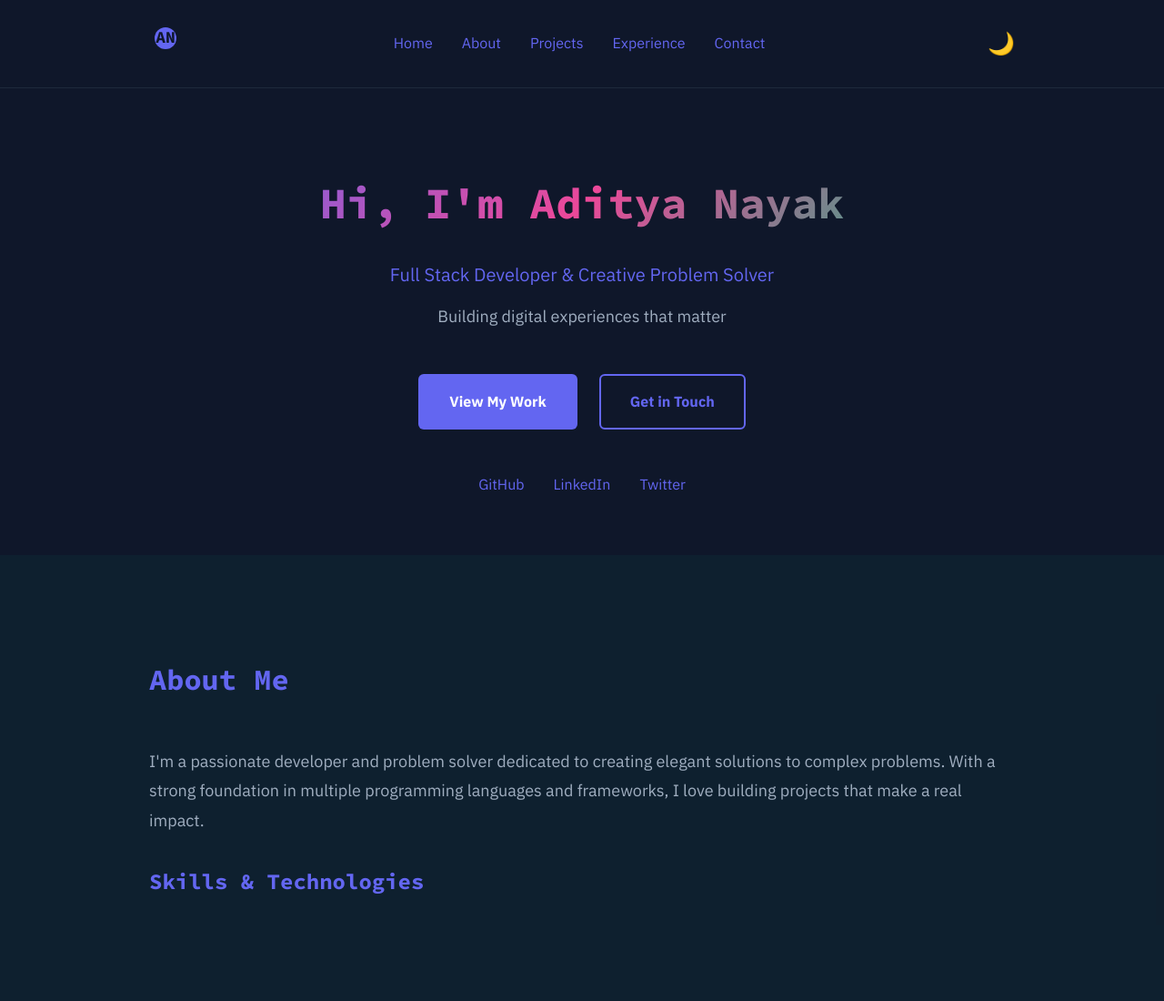
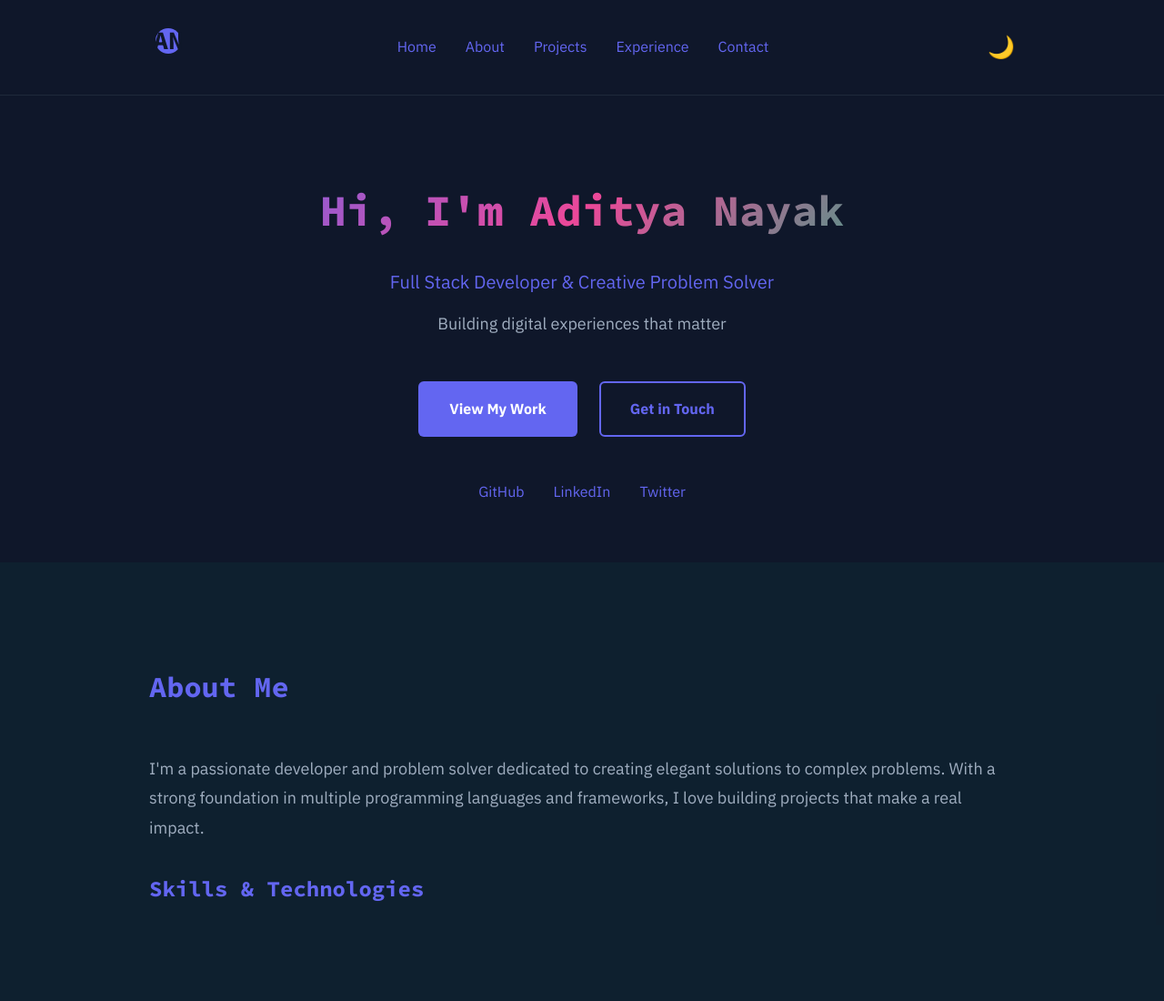
Before and after one commit to amazingadinayak-coder/amazingadinayak-coder.github.io, a plain HTML site: page index.html in a window 1280 px wide. Shown: the top 1100 px of the page at 91% size. Drawn offline with Linux system fonts and the light colour scheme.

Commit message:
Enlarge initials logo: bigger SVG and initials font-size

```diff
--- a/index.html
+++ b/index.html
@@ -16,11 +16,11 @@
             <div class="logo">
                 <a href="/" class="logo-link" aria-label="Home - Aditya Nayak">
                     <!-- SVG monogram (AN) - initials only -->
-                    <svg class="logo-svg" width="48" height="48" viewBox="0 0 64 64" xmlns="http://www.w3.org/2000/svg" role="img" aria-hidden="true">
+                    <svg class="logo-svg" width="56" height="56" viewBox="0 0 64 64" xmlns="http://www.w3.org/2000/svg" role="img" aria-hidden="true">
                         <rect rx="12" width="64" height="64" fill="none"/>
                         <g transform="translate(8,8)">
                             <circle cx="16" cy="16" r="16" fill="#6366F1"/>
-                            <text x="16" y="22" font-family="Source Code Pro, monospace" font-weight="700" font-size="24" fill="#0F172A" text-anchor="middle">AN</text>
+                            <text x="16" y="26" font-family="Source Code Pro, monospace" font-weight="800" font-size="32" fill="#0F172A" text-anchor="middle">AN</text>
                         </g>
                     </svg>
                 </a>
--- a/styles.css
+++ b/styles.css
@@ -130,8 +130,8 @@ a:hover {
 
 .logo-svg {
     flex: 0 0 auto;
-    width: 48px;
-    height: 48px;
+    width: 56px;
+    height: 56px;
     border-radius: 6px;
 }
 
```
